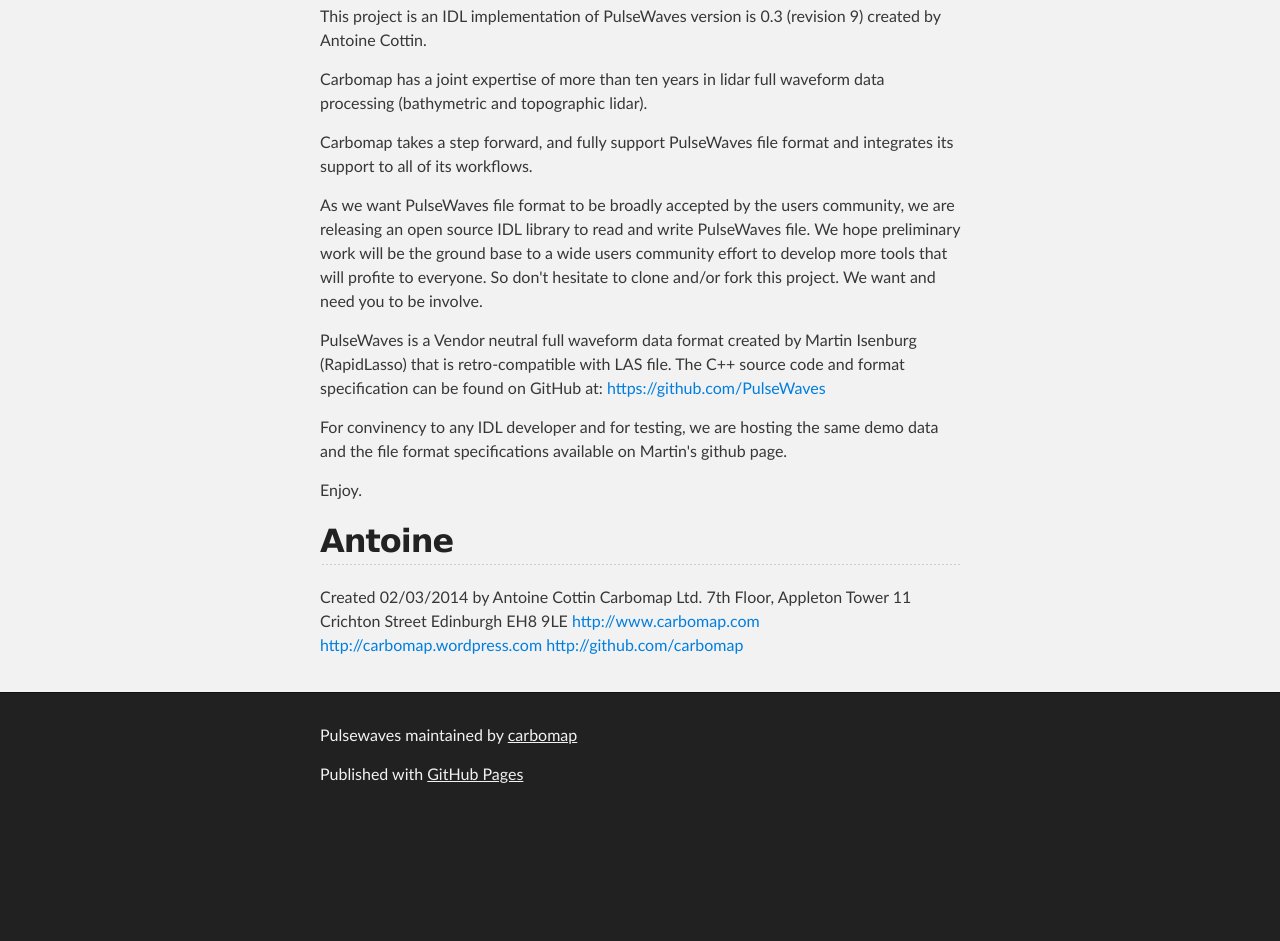
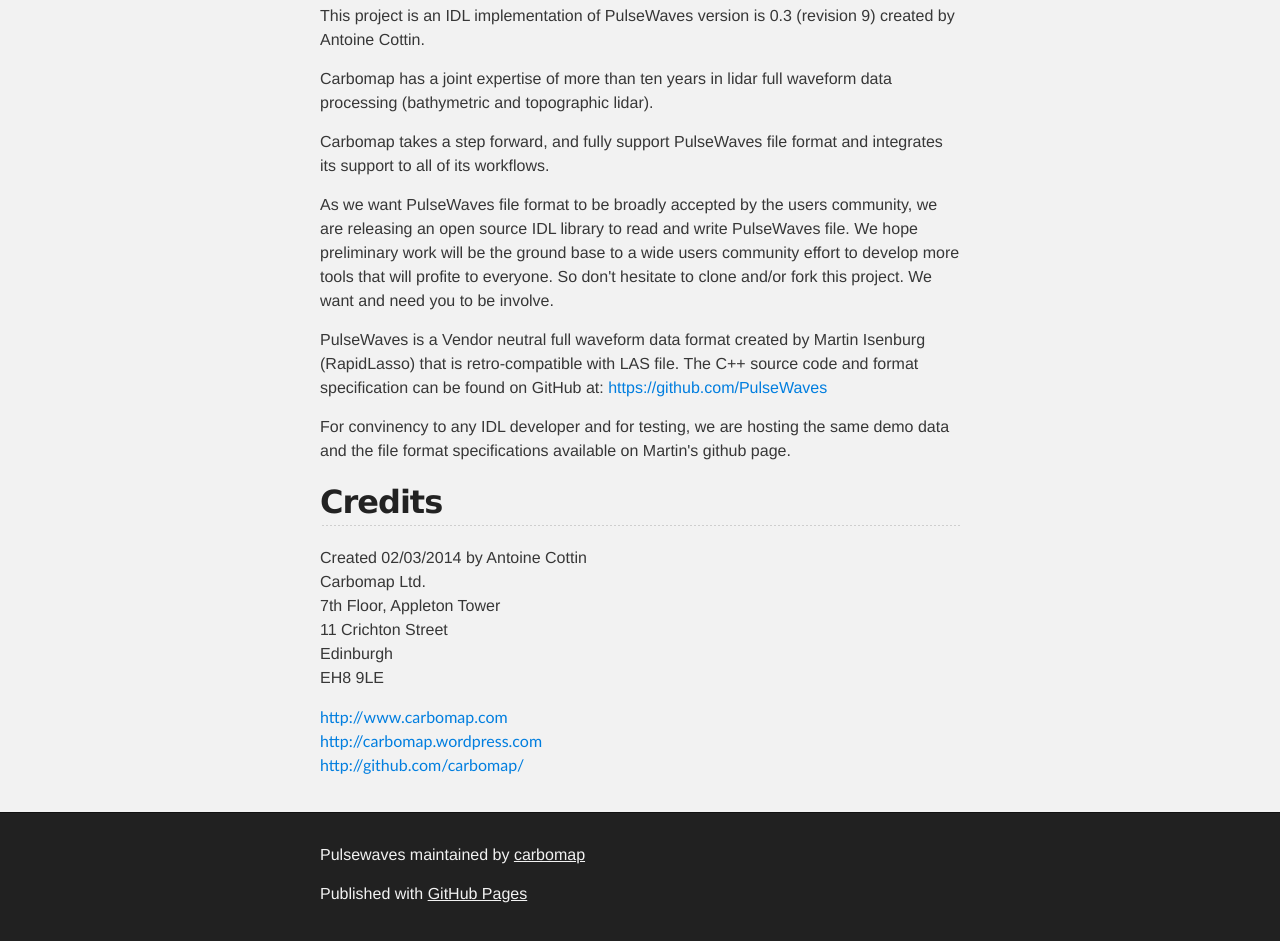
Before and after one commit to cydowing/PulseWaves, a plain HTML site: page index.html in a window 1280 px wide. Shown: the part 320-1261 px from the top of the page. Before the commit the page ends 1141 px from the top, so only its background shows below. Drawn offline with Linux system fonts and the light colour scheme.

Commit message:
Updating Pages content
Changing browser window title
Changing font type to Helvetica
Changing the end of the text

```diff
--- a/index.html
+++ b/index.html
@@ -8,7 +8,7 @@
 
     <link rel="stylesheet" type="text/css" media="screen" href="stylesheets/stylesheet.css">
 
-    <title>Pulsewaves</title>
+    <title>Project Pulsewaves by Carbomap Ltd.</title>
   </head>
 
   <body>
@@ -34,6 +34,10 @@
         <h1>
 <a name="pulsewaves" class="anchor" href="#pulsewaves"><span class="octicon octicon-link"></span></a>PulseWaves</h1>
 
+<style type="text/css">
+  p {font-family: 'helvetica';}
+</style>
+
 <p>This project is an IDL implementation of PulseWaves version is 0.3 (revision 9) created by Antoine Cottin.</p>
 
 <p>Carbomap has a joint expertise of more than ten years in lidar full waveform data processing (bathymetric and topographic lidar).</p>
@@ -49,20 +53,17 @@ The C++ source code and format specification can be found on GitHub at:
 
 <p>For convinency to any IDL developer and for testing, we are hosting the same demo data and the file format specifications available on Martin's github page.</p>
 
-<p>Enjoy.</p>
-
 <h2>
-<a name="antoine" class="anchor" href="#antoine"><span class="octicon octicon-link"></span></a>Antoine</h2>
-
-<p>Created 02/03/2014 by Antoine Cottin
-Carbomap Ltd.
-7th Floor, Appleton Tower
-11 Crichton Street
-Edinburgh
-EH8 9LE
-<a href="http://www.carbomap.com">http://www.carbomap.com</a>
-<a href="http://carbomap.wordpress.com">http://carbomap.wordpress.com</a>
-<a href="http://github.com/carbomap">http://github.com/carbomap</a></p>
+<a name="credits" class="anchor" href="#credits"><span class="octicon octicon-link"></span></a>Credits</h2>
+<p>Created 02/03/2014 by Antoine Cottin</br>
+Carbomap Ltd.</br>
+7th Floor, Appleton Tower</br>
+11 Crichton Street</br>
+Edinburgh</br>
+EH8 9LE</p>
+<a href="http://www.carbomap.com">http://www.carbomap.com</a></br>
+<a href="http://carbomap.wordpress.com">http://carbomap.wordpress.com</a></br>
+<a href="http://github.com/carbomap">http://github.com/carbomap/</a></p>
       </section>
     </div>
 
```
